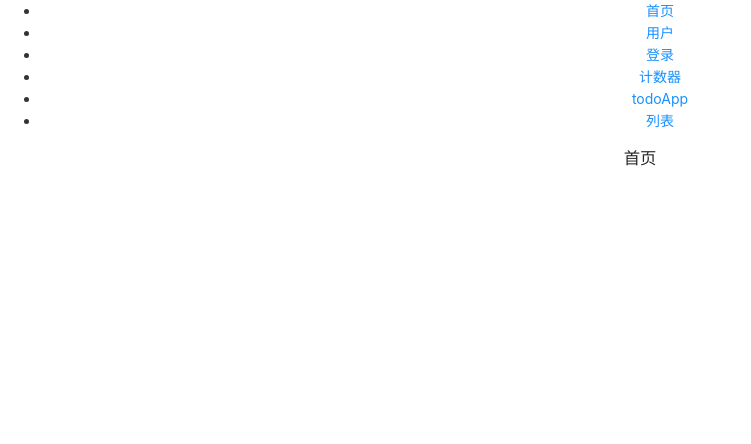
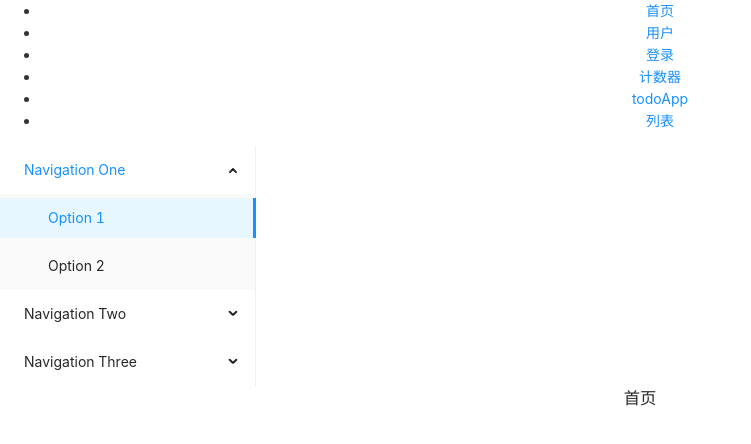
Before and after one commit to KChrisZhang/practice-react, a React (Create React App) app: page / in a window 1280 px wide. Shown: the top 444 px of the page, without its empty margins (0-751 px from the left). Built offline with nearby package versions, Linux system fonts and the light colour scheme.

Commit message:
添加 Menu组件

```diff
--- a/src/App.js
+++ b/src/App.js
@@ -11,11 +11,13 @@ import List from './views/List'
 import Detail from './views/Detail'
 import Error from './views/404'
 
-// import { Menu } from 'antd'
-// import { AppstoreOutlined, MailOutlined, SettingOutlined } from '@ant-design/icons'
-// const { SubMenu } = Menu
+import { Menu } from 'antd'
+const { SubMenu } = Menu
 
 class App extends React.Component {
+  handleClick = e => {
+    console.log('click ', e)
+  }
   render() {
     return (
       <div className="App">
@@ -39,6 +41,50 @@ class App extends React.Component {
             <Link to="/list">列表</Link>
           </li>
         </ul>
+
+        <Menu
+          onClick={this.handleClick}
+          style={{ width: 256 }}
+          defaultSelectedKeys={['1']}
+          defaultOpenKeys={['sub1']}
+          mode="inline"
+        >
+          <SubMenu
+            key="sub1"
+            title={
+              <span>
+                <span>Navigation One</span>
+              </span>
+            }
+          >
+            <Menu.Item key="1">Option 1</Menu.Item>
+            <Menu.Item key="2">Option 2</Menu.Item>
+          </SubMenu>
+          <SubMenu
+            key="sub2"
+            title={
+              <span>
+                <span>Navigation Two</span>
+              </span>
+            }
+          >
+            <Menu.Item key="5">Option 5</Menu.Item>
+            <Menu.Item key="6">Option 6</Menu.Item>
+          </SubMenu>
+          <SubMenu
+            key="sub3"
+            title={
+              <span>
+                <span>Navigation Three</span>
+              </span>
+            }
+          >
+            <Menu.Item key="9">Option 9</Menu.Item>
+            <Menu.Item key="10">Option 10</Menu.Item>
+            <Menu.Item key="11">Option 11</Menu.Item>
+            <Menu.Item key="12">Option 12</Menu.Item>
+          </SubMenu>
+        </Menu>
 
         {/* 一般重定向需要搭配Switch一起使用 */}
         {/* Switch 如果匹配到了路由，就不会再往下匹配了；如果不写Switch，则一直会匹配到404页面 */}
```
